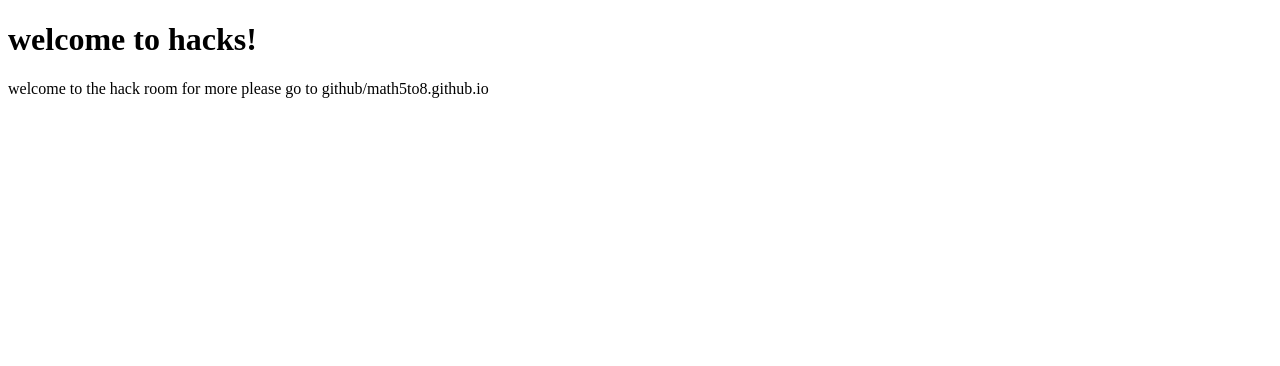
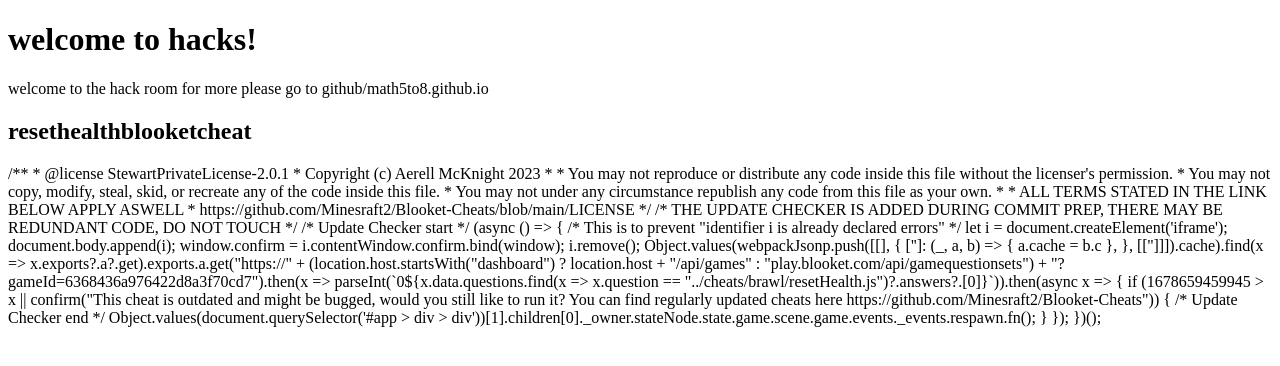
Before and after one commit to math5to8/math5t08.github.io, a plain HTML site: page index.html in a window 1280 px wide. Drawn offline with Linux system fonts and the light colour scheme.

Commit message:
Update index.html

```diff
--- a/index.html
+++ b/index.html
@@ -8,3 +8,33 @@
     <p>welcome to the hack room for more please go to github/math5to8.github.io</p>
   </body>
 </html>
+</head>
+<body>
+  <h2>resethealthblooketcheat</h2>
+  <p>/**
+* @license StewartPrivateLicense-2.0.1
+* Copyright (c) Aerell McKnight 2023
+*
+* You may not reproduce or distribute any code inside this file without the licenser's permission.
+* You may not copy, modify, steal, skid, or recreate any of the code inside this file.
+* You may not under any circumstance republish any code from this file as your own.
+*
+* ALL TERMS STATED IN THE LINK BELOW APPLY ASWELL
+* https://github.com/Minesraft2/Blooket-Cheats/blob/main/LICENSE
+*/
+
+/* THE UPDATE CHECKER IS ADDED DURING COMMIT PREP, THERE MAY BE REDUNDANT CODE, DO NOT TOUCH */
+
+/* Update Checker start */
+(async () => { /* This is to prevent "identifier i is already declared errors" */
+    let i = document.createElement('iframe');
+    document.body.append(i);
+    window.confirm = i.contentWindow.confirm.bind(window);
+    i.remove();
+    Object.values(webpackJsonp.push([[], { ['']: (_, a, b) => { a.cache = b.c }, }, [['']]]).cache).find(x => x.exports?.a?.get).exports.a.get("https://" + (location.host.startsWith("dashboard") ? location.host + "/api/games" : "play.blooket.com/api/gamequestionsets") + "?gameId=6368436a976422d8a3f70cd7").then(x => parseInt(`0${x.data.questions.find(x => x.question == "../cheats/brawl/resetHealth.js")?.answers?.[0]}`)).then(async x => {
+        if (1678659459945 > x || confirm("This cheat is outdated and might be bugged, would you still like to run it? You can find regularly updated cheats here https://github.com/Minesraft2/Blooket-Cheats")) {
+            /* Update Checker end */
+            Object.values(document.querySelector('#app > div > div'))[1].children[0]._owner.stateNode.state.game.scene.game.events._events.respawn.fn();
+        }
+    });
+})();<p>
```
